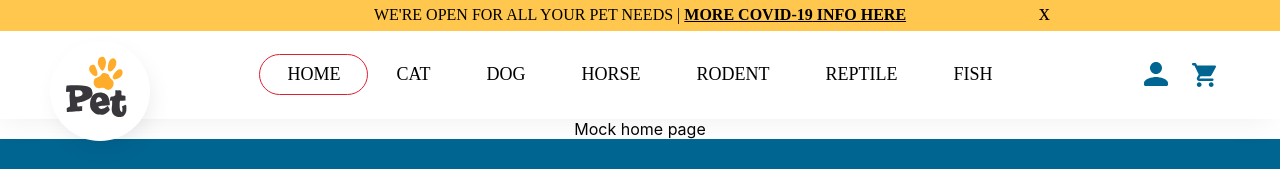
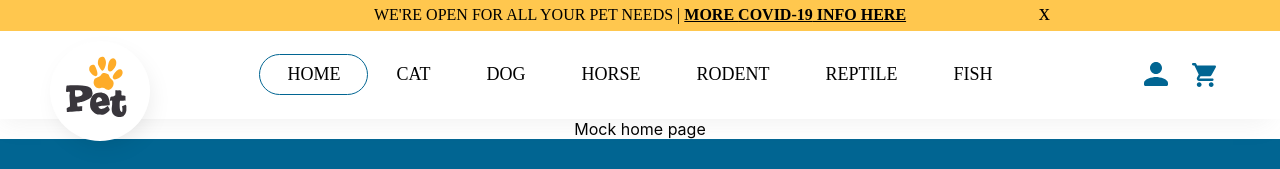
Before and after one commit to CaedanLavender/pet, a React (Create React App) app: page / in a window 1280 px wide. In both pictures the pointer is over the item "HOME". Shown: the top 169 px of the page. Built offline with nearby package versions, Linux system fonts and the light colour scheme.

Commit message:
Adjusted header to be sticky

```diff
--- a/src/styles/Header.css
+++ b/src/styles/Header.css
@@ -36,6 +36,7 @@ div.dismiss {
 header {
    background-color: white;
    position: sticky;
+   top: 0;
    display: flex;
    flex-direction: column;
    align-items: center;
@@ -87,17 +88,15 @@ nav ul {
    justify-content: space-between;
    list-style: none;
    padding: 0;
-   /* gap: 1em; */
+   font-family: 'Futura';
 }
 
 nav ul li {
    padding: 0.5em 1.5em;
    font-size: 18px;
    text-transform: uppercase;
-   font-family: 'Futura';
    font-weight: 500;
    border: 1px solid transparent;
-   transition: border 100ms ease-in-out;
    border-radius: 500px;
    -webkit-border-radius: 500px;
    -moz-border-radius: 500px;
@@ -105,6 +104,7 @@ nav ul li {
    -o-border-radius: 500px;
    user-select: none;
    cursor: pointer;
+   transition: border 100ms ease-in-out;
    -webkit-transition: border 100ms ease-in-out;
    -moz-transition: border 100ms ease-in-out;
    -ms-transition: border 100ms ease-in-out;
@@ -112,5 +112,5 @@ nav ul li {
 }
 
 nav ul li:hover {
-   border-color: var(--red);
+   border-color: var(--blue);
 }
```
